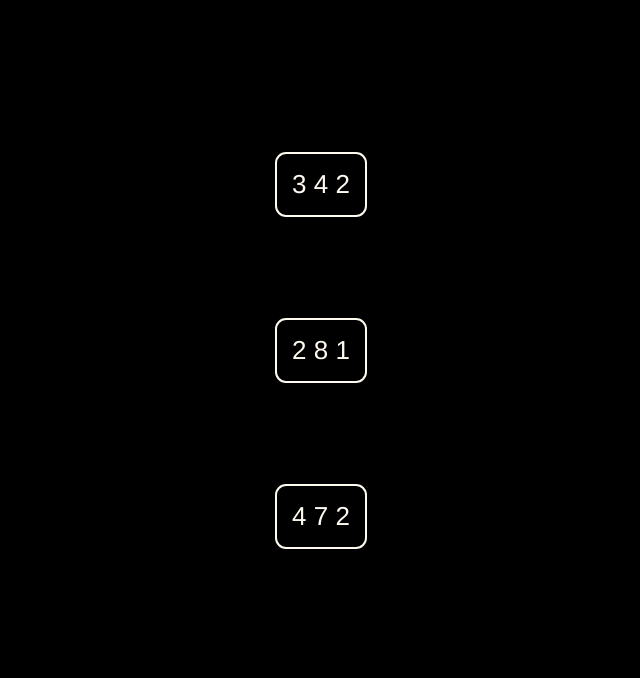
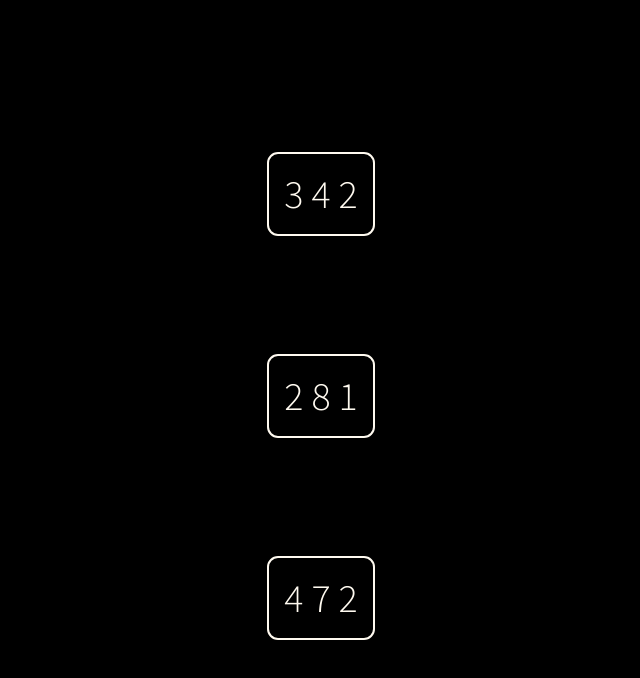
Before and after one commit to snturk/thing, a Vue app: page /type in a window 1280 px wide. Shown: the top 678 px of the page, without its empty margins (319-959 px from the left). Built offline with nearby package versions, Linux system fonts and the light colour scheme.

Commit message:
changed fonts

```diff
--- a/public/index.html
+++ b/public/index.html
@@ -4,7 +4,7 @@
     <meta charset="utf-8">
     <meta http-equiv="X-UA-Compatible" content="IE=edge">
     <meta name="viewport" content="width=device-width,initial-scale=1.0">
-    <link rel="icon" href="<%= BASE_URL %>favicon.ico">
+    <link href="https://fonts.googleapis.com/css?family=Assistant:200,400|Source+Sans+Pro:300&display=swap" rel="stylesheet">
     <title>thing</title>
   </head>
   <body>
--- a/src/router/index.js
+++ b/src/router/index.js
@@ -2,12 +2,14 @@ import Vue from 'vue'
 import VueRouter from 'vue-router'
 import Home from '../views/Home.vue'
 import Type from '../views/Type.vue'
+import Meditation from '../views/Meditation.vue'
 
 Vue.use(VueRouter)
 
 const routes = [
   {path: '/', name: 'home',component: Home},
-  {path: '/type', name: 'type', component: Type}
+  {path: '/type', name: 'type', component: Type},
+  {path: '/meditation', name: 'meditation', component: Meditation},
 ]
 
 const router = new VueRouter({
--- a/src/views/Home.vue
+++ b/src/views/Home.vue
@@ -23,24 +23,26 @@ export default {
     }
   },
   created() {
-    document.body.style.background = "#66dbff";
+    document.body.style.background = "#90b1ff";
     document.getElementById("mainTitle").style.color = "black";
     document.getElementById("mainTitle").style.borderColor = "black";
     document.getElementById("mainTitle").style.opacity = "1";
     document.getElementById("mainTitle").style.display = "block";
-  },
+  }
 
 }
 </script>
 
 <style scoped>
 #mainTitle{
-  font-size: 44px;
+  font-family: 'Assistant', sans-serif;
+  font-weight: 200;
+  font-size: 64px;
   color: black;
   margin: auto;
-  margin-top: 13%;
+  margin-top: 21%;
   padding: 15px;
-  border: 2.5px black solid;
+  border: 1.9px black solid;
   border-radius: 11px;
   width: fit-content;
   transition-duration: 450ms;
--- a/src/views/Type.vue
+++ b/src/views/Type.vue
@@ -20,7 +20,6 @@ export default {
 
   created() {
     document.body.style.background = "black";
-
   },
 }
 </script>
@@ -33,7 +32,8 @@ export default {
 }
 .type{
   margin-bottom: 110%;
-  font-size: 26px;
+  font-family: 'Source Sans Pro', sans-serif;
+  font-size: 40px;
   border: 2px floralwhite solid;
   padding: 15px;
   border-radius: 11px;
```
